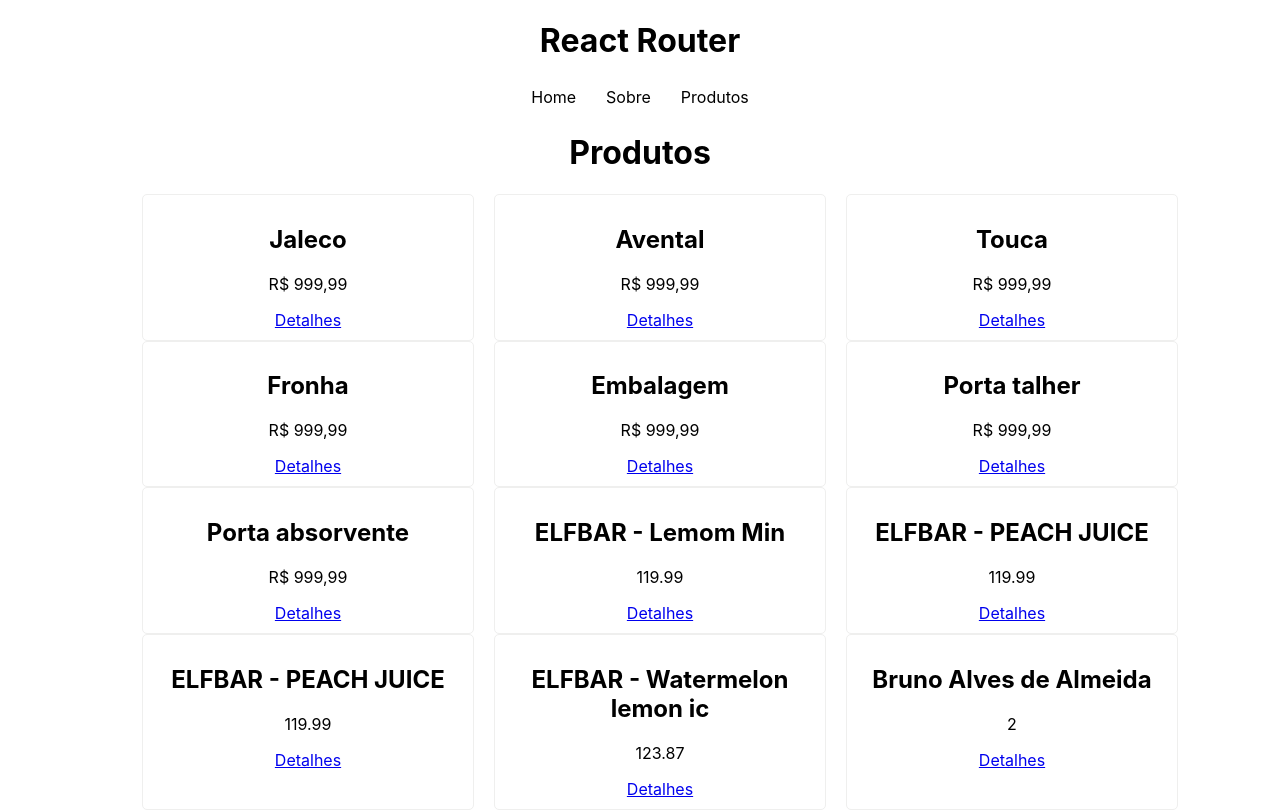
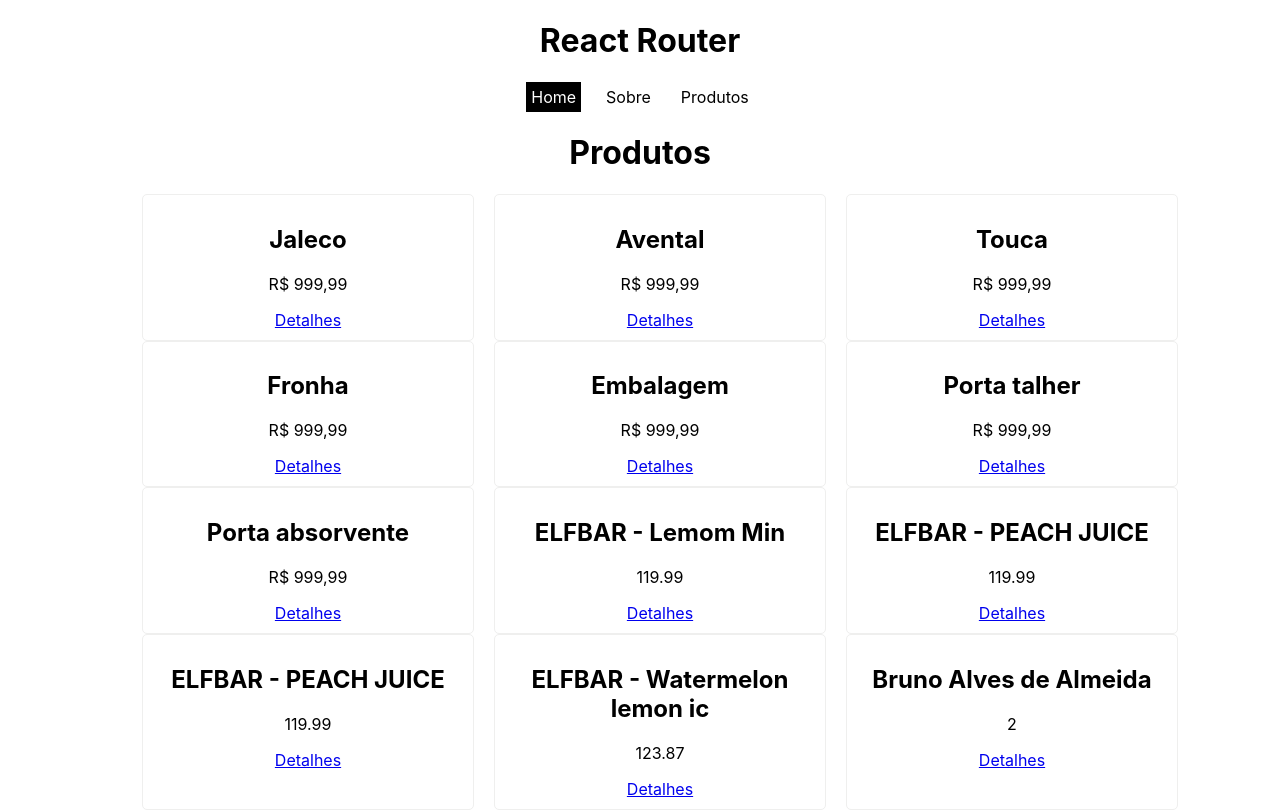
Before and after one commit to BrunoAlz/REACT-4_ROUTERS, a React (Create React App) app in the folder react_routers/: page / in a window 1280 px wide. Shown: the top 810 px of the page. Built offline with nearby package versions, Linux system fonts and the light colour scheme; data requests are answered from the project's data file.

Commit message:
Implementando o Link Ativo com o NavLink

```diff
--- a/react_routers/src/components/NavBar.js
+++ b/react_routers/src/components/NavBar.js
@@ -1,12 +1,19 @@
 import "./NavBar.css";
-import { Link } from "react-router-dom";
+import { NavLink } from "react-router-dom";
 
 const NavBar = () => {
   return (
     <nav>
+      {/*
       <Link to="/">Home</Link>
       <Link to="/About">Sobre</Link>
       <Link to="/products/:id">Produtos</Link>
+      */}
+
+      <NavLink to="/">Home</NavLink>
+      <NavLink to="/About">Sobre</NavLink>
+      <NavLink to="/products/:id">Produtos</NavLink>
+
     </nav>
   );
 };
```
